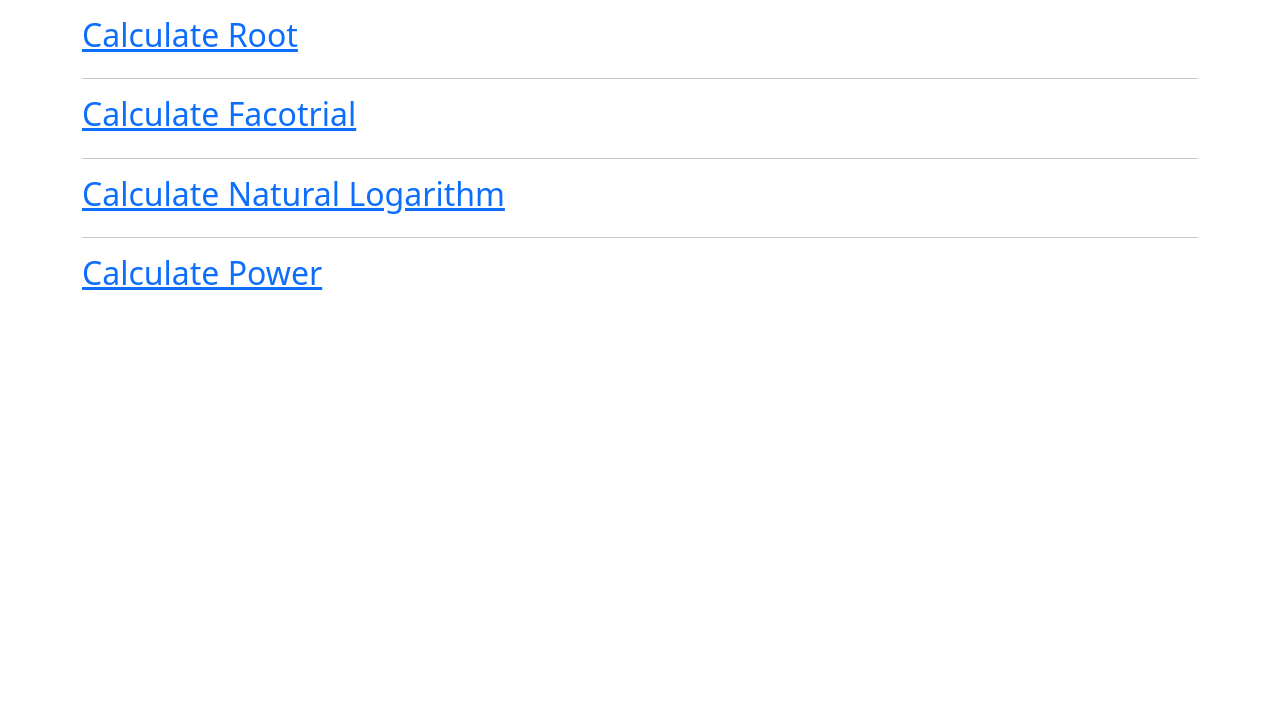
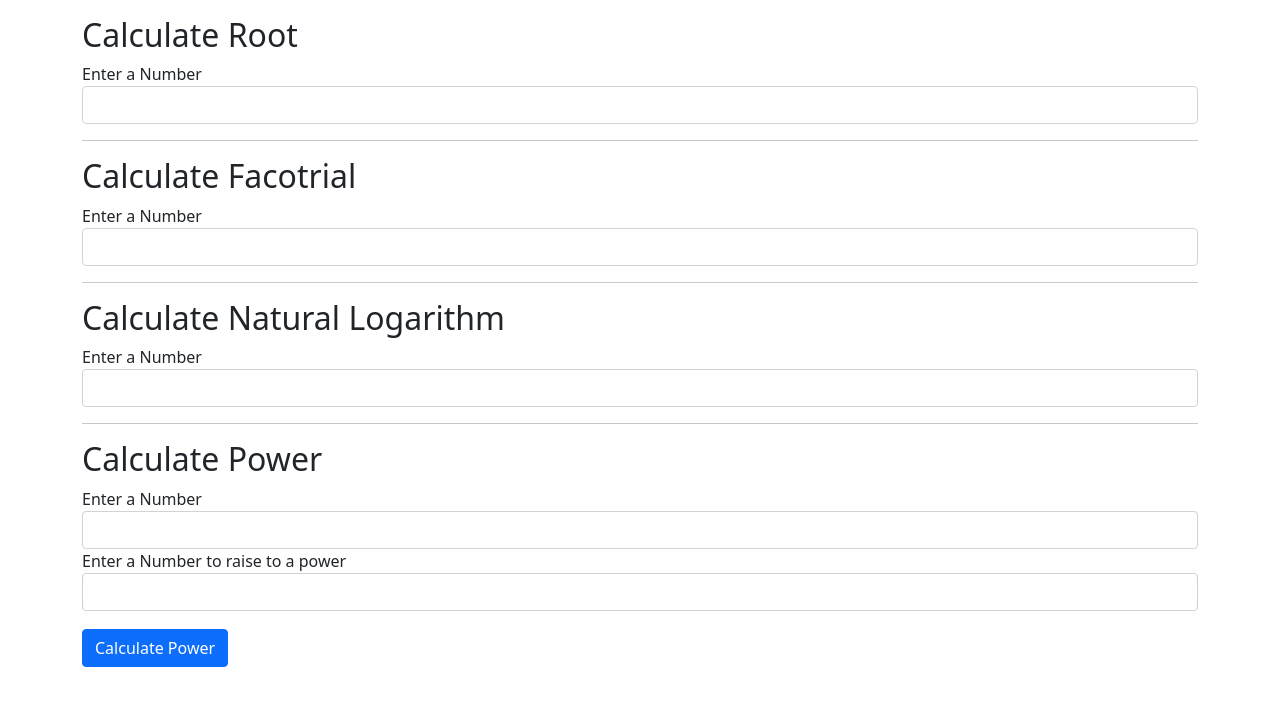
Before and after one commit to HargovindArora/DevOpsCalculator, a Flask app: page / in a window 1280 px wide. Shown: the part 56-762 px from the top of the page. Run offline with Flask 2, Linux system fonts and the light colour scheme; parts of the project's set-up code (start-up, migrations or seed data) failed here and were passed over; some libraries are stand-ins or nearby versions.

Commit message:
Completed the application

```diff
--- a/app/app/templates/public/index.html
+++ b/app/app/templates/public/index.html
@@ -7,25 +7,61 @@
 <div class="container">
     <div class="row">
         <div class="col">
-            <a href="/root"><h2>Calculate Root</h2></a>
+            <h2>Calculate Root</h2>
+            <form action="/root" method="post">
+
+                <div class="form-group">
+                    <label for="">Enter a Number</label>
+                    <input type="number" class="form-control" name="root_number">
+                </div>
+
+            </form>
         </div>
     </div>
     <hr>
     <div class="row">
         <div class="col">
-            <a href="/factorial"><h2>Calculate Facotrial</h2></a>
+            <h2>Calculate Facotrial</h2>
+            <form action="/factorial" method="post">
+
+                <div class="form-group">
+                    <label for="">Enter a Number</label>
+                    <input type="number" class="form-control" name="fact_number">
+                </div>
+
+            </form>
         </div>
     </div>
     <hr>
     <div class="row">
         <div class="col">
-            <a href="/log"><h2>Calculate Natural Logarithm</h2></a>
+            <h2>Calculate Natural Logarithm</h2>
+            <form action="/log" method="post">
+
+                <div class="form-group">
+                    <label for="">Enter a Number</label>
+                    <input type="number" class="form-control" name="log_number">
+                </div>
+
+            </form>
         </div>
     </div>
     <hr>
     <div class="row">
         <div class="col">
-            <a href="/power"><h2>Calculate Power</h2></a>
+            <h2>Calculate Power</h2>
+            <form action="/power" method="post">
+
+                <div class="form-group">
+                    <label for="">Enter a Number</label>
+                    <input type="number" class="form-control" name="number">
+                    <label for="">Enter a Number to raise to a power</label>
+                    <input type="number" class="form-control" name="power">
+                </div>
+
+                <button type="submit" class="btn btn-primary" style="margin-top: 0.5cm; margin-bottom: 1cm">Calculate Power</button>
+
+            </form>
         </div>
     </div>
 </div>
--- a/app/app/views.py
+++ b/app/app/views.py
@@ -1,8 +1,10 @@
 from app import app
+from app import logger
+from flask import render_template, request, redirect, jsonify, make_response, flash
 
-from flask import render_template, request, redirect, jsonify, make_response
+import math
 
-from app import logger
+app.config["SECRET_KEY"] = "OCML3BRawWEUeaxcuKHLpw"
 
 
 @app.route("/")
@@ -11,25 +13,117 @@ def index():
     return render_template("public/index.html")
 
 
-@app.route("/root")
+@app.route("/root", methods=["GET", "POST"])
 def root():
-    logger.info("Running square root function")
+
+    app.logger.info("Running square root function")
+
+    if request.method == "POST":
+
+        req = request.form
+
+        try:
+            x = int(req.get("root_number"))
+
+            if x<0:
+                app.logger.error("Square root of negative numbers is not defined")
+                flash("Square root of negative numbers is not defined", "danger")
+                return redirect(request.url)
+
+            if x>=0:
+                answer = x**0.5
+                app.logger.info(f"Square root of {x} is {answer}")
+                flash(f"{answer} is the square root of {x}", "success")
+                return redirect(request.url)
+        except ValueError:
+            app.logger.error("Improper form submission")
+            flash("Please fill the form correctly", "warning")
+            return redirect(request.url)
+
     return render_template("public/index.html")
 
 
-@app.route("/factorial")
+@app.route("/factorial", methods=["GET", "POST"])
 def factorial():
+
     app.logger.info("Running factorial function")
+
+    if request.method == "POST":
+
+        req = request.form
+
+        try:
+            x = int(req.get("fact_number"))
+
+            if x<0:
+                app.logger.error("Factorial of negative numbers is not defined")
+                flash("Factorial of negative numbers is not defined", "danger")
+                return redirect(request.url)
+
+            if x>=0:
+                answer = math.factorial(x)
+                app.logger.info(f"Factorial of {x} is {answer}")
+                flash(f"{answer} is the Factorial of {x}", "success")
+                return redirect(request.url)
+        except ValueError:
+            app.logger.error("Improper form submission")
+            flash("Please fill the form correctly", "warning")
+            return redirect(request.url)
+
     return render_template("public/index.html")
 
 
-@app.route("/log")
+@app.route("/log", methods=["GET", "POST"])
 def log():
+
     app.logger.info("Running log function")
+
+    if request.method == "POST":
+
+        req = request.form
+
+        try:
+            x = int(req.get("log_number"))
+
+            if x<=0:
+                app.logger.error("Natural logarithm of non-positive numbers is not defined")
+                flash("Natural logarithm of non-positive numbers is not defined", "danger")
+                return redirect(request.url)
+
+            if x>0:
+                answer = math.log(x)
+                app.logger.info(f"Natural logarithm of {x} is {answer}")
+                flash(f"{answer} is the Natural logarithm of {x}", "success")
+                return redirect(request.url)
+        except ValueError:
+            app.logger.error("Improper form submission")
+            flash("Please fill the form correctly", "warning")
+            return redirect(request.url)
+
     return render_template("public/index.html")
 
 
-@app.route("/power")
+@app.route("/power", methods=["GET", "POST"])
 def power():
-    app.logger.info("Running Power function")
+
+    app.logger.info("Running power function")
+
+    if request.method == "POST":
+
+        req = request.form
+
+        try:
+            x = int(req.get("number"))
+            y = int(req.get("power"))
+
+            answer = pow(x, y)
+            app.logger.info(f"Power of {x} raised to {y} is {answer}")
+            flash(f"Power of {x} raised to {y} is {answer}", "success")
+            return redirect(request.url)
+
+        except ValueError:
+            app.logger.error("Improper form submission")
+            flash("Please fill the form correctly", "warning")
+            return redirect(request.url)
+
     return render_template("public/index.html")
```
Also changed, not shown: 1 other file.
